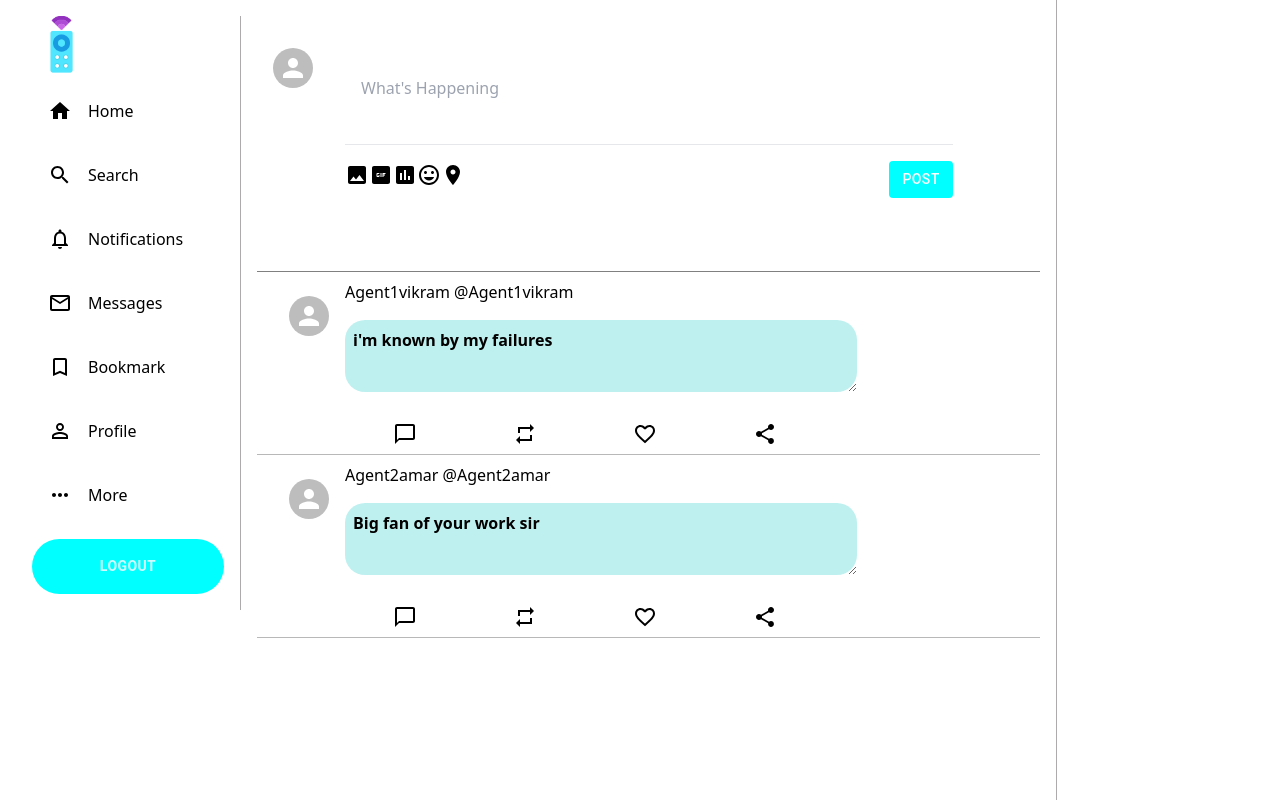
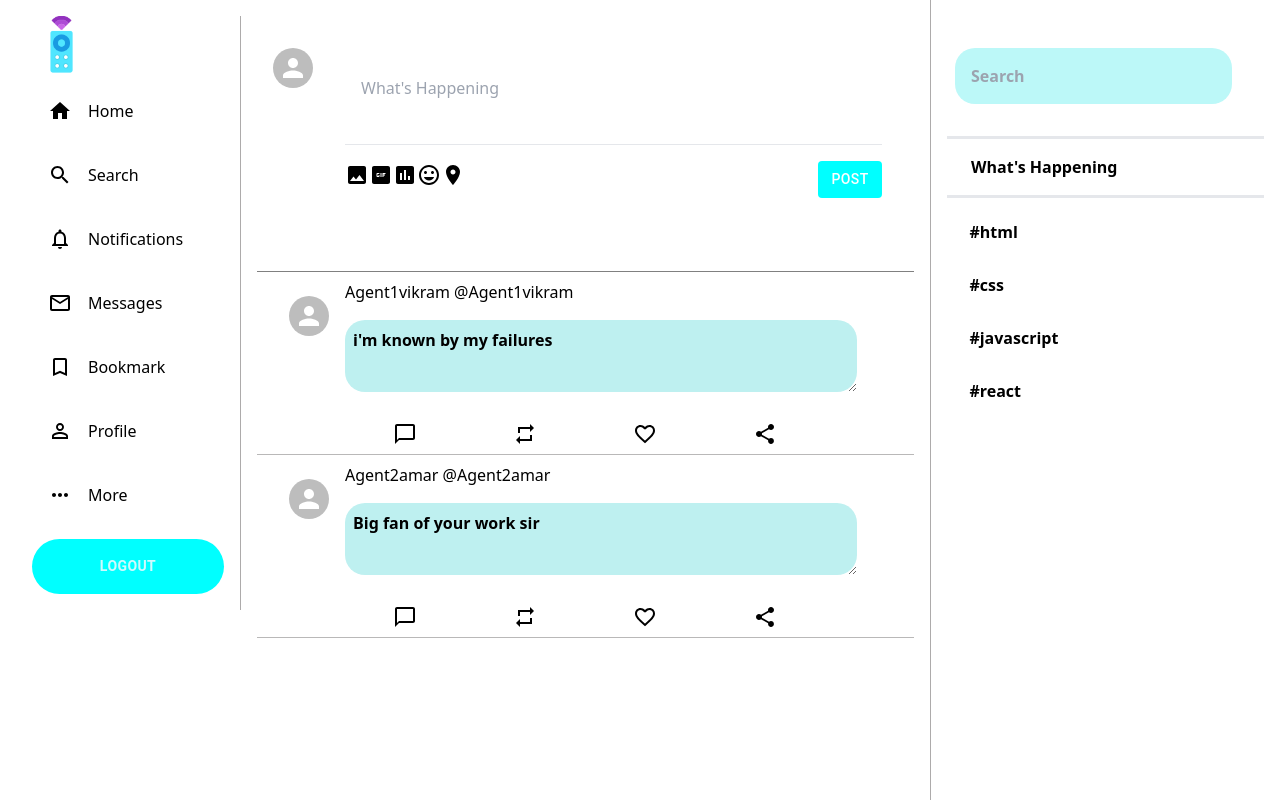
Before and after one commit to sahitm/Remoter-Social-Media, a React (Vite) app: page /home in a window 1280 px wide. Built offline with nearby package versions, Linux system fonts and the light colour scheme.

Commit message:
style -- trending component and update button

```diff
--- a/src/Dasboard/D-components/Post.jsx
+++ b/src/Dasboard/D-components/Post.jsx
@@ -59,9 +59,7 @@ function Post({text}) {
                 </h3>
             </div>
             <textarea className='post--desc' ref={textRef} onChange={(event) => SetTextInput(event.target.value)} defaultValue={postInput} />
-                {/* {postInput}
-            </textarea> */}
-            { isUpdate && <Button onClick={update}>Update</Button>}
+            { isUpdate && <Button onClick={update} variant='contained'>Update</Button>}
             <div className='post--footer'>
                 <ChatBubbleOutlineIcon />
                 <RepeatIcon />
--- /dev/null
+++ b/src/Dasboard/D-components/Trending.css
@@ -0,0 +1,36 @@
+
+.trending{
+    padding: 1rem;
+    font-weight: 900;
+    height: 100vh;
+
+}
+
+.trending > input{
+    margin: 2rem;
+    margin-left: 0.5rem;
+    background-color: rgb(188, 248, 248);
+    padding: 1rem;
+    border-radius: 20px;
+
+}
+
+.trending > h1{
+    padding: 1rem;
+    margin-left: 0.5rem;
+}
+
+.trending > h3{
+    padding: 0.4rem;
+    margin: 1rem;
+}
+
+
+
+
+@media (max-width:768px) {
+    .trending{
+        display: none;
+    }
+
+}
--- /dev/null
+++ b/src/Dasboard/D-components/Trending.jsx
@@ -0,0 +1,19 @@
+import React from 'react'
+import './Trending.css'
+
+function Trending() {
+  return (
+    <div className='trending'>
+        <input type="text" name="inputsearch" id="" placeholder='Search'/>
+        <hr /><hr /><hr />
+        <h1>What's Happening</h1>
+        <hr /><hr /><hr />
+        <h3>#html</h3>
+        <h3>#css</h3>
+        <h3>#javascript</h3>
+        <h3>#react</h3>
+    </div>
+  )
+}
+
+export default Trending
--- a/src/Dasboard/Home.jsx
+++ b/src/Dasboard/Home.jsx
@@ -1,6 +1,7 @@
 import React from 'react'
 import Sidebar from './D-components/Sidebar'
 import Feed from './D-components/Feed'
+import Trending from './D-components/Trending'
 import './Home.css'
 
 function Home() {
@@ -8,6 +9,7 @@ function Home() {
     <div className='Home'>
       <Sidebar />
       <Feed />
+      <Trending />
     </div>
   )
 }
```
